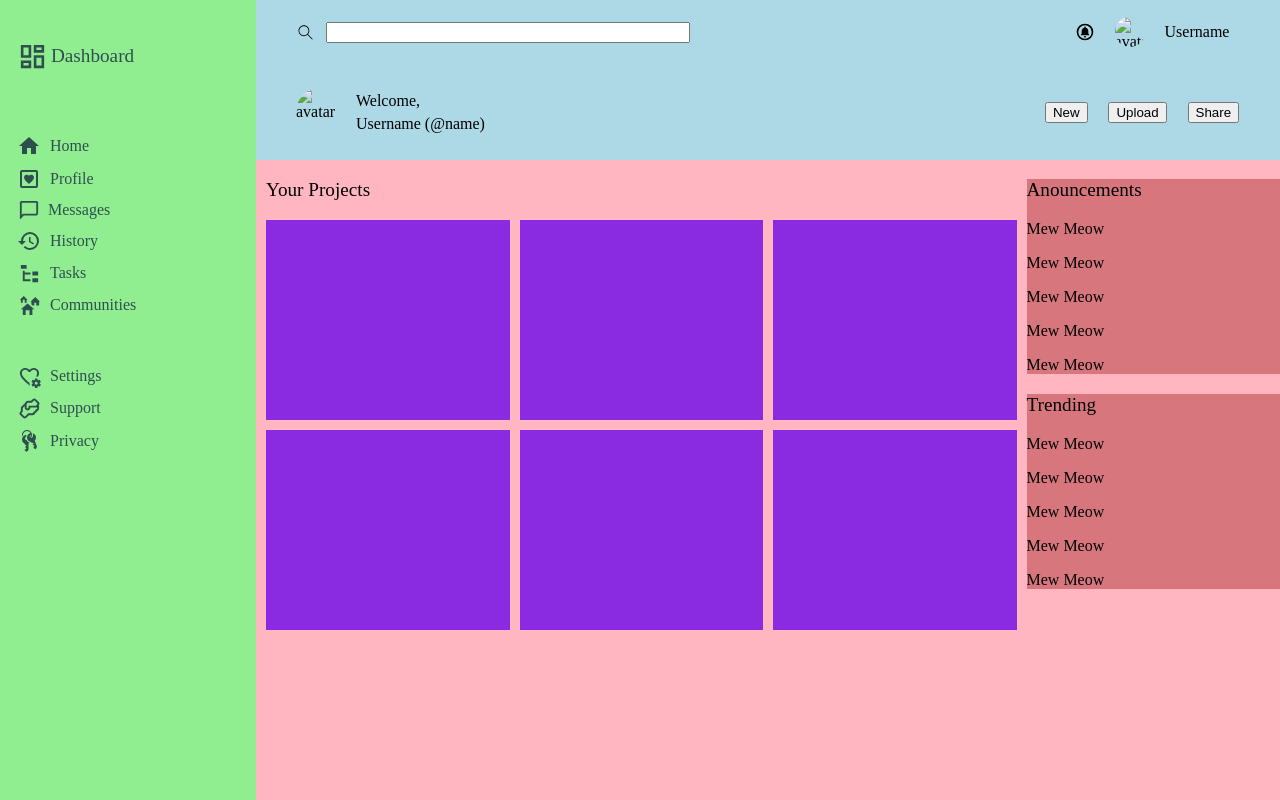
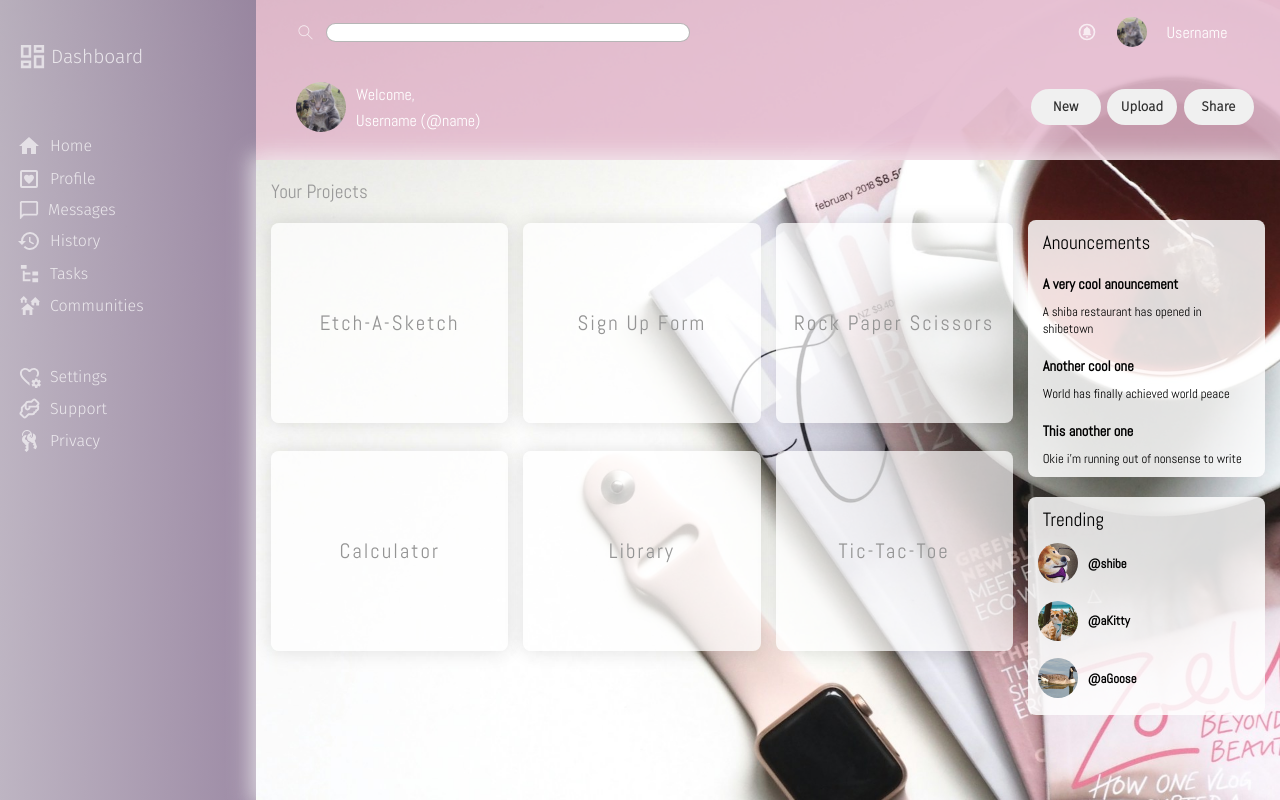
Before and after one commit to Zo-Snow/odin-admin-dashboard, a plain HTML site: page index.html in a window 1280 px wide. Drawn offline with Linux system fonts and the light colour scheme.

Commit message:
Complete styling with css

```diff
--- a/index.html
+++ b/index.html
@@ -5,6 +5,12 @@
     <meta name="viewport" content="width=device-width, initial-scale=1.0">
     <title>Admin Dashboard</title>
     <link rel="stylesheet" href="./styles.css">
+    <link rel="preconnect" href="https://fonts.googleapis.com">
+<link rel="preconnect" href="https://fonts.gstatic.com" crossorigin>
+<link href="https://fonts.googleapis.com/css2?family=Fira+Sans:wght@300&display=swap" rel="stylesheet">
+<link rel="preconnect" href="https://fonts.googleapis.com">
+<link rel="preconnect" href="https://fonts.gstatic.com" crossorigin>
+<link href="https://fonts.googleapis.com/css2?family=Abel&display=swap" rel="stylesheet">
 </head>
 <body>
     <div class="container">
@@ -43,14 +49,14 @@
                 </div>
                 <div class="header-row-2">
                     <svg class="header-icon"  xmlns="http://www.w3.org/2000/svg" viewBox="0 0 24 24"><title>bell-circle-outline</title><path d="M17,16H7V15L8,14V11.39C8,10.3 8.27,9.34 8.79,8.53C9.3,7.72 10.04,7.21 11,7V6.5A1,1 0 0,1 12,5.5A1,1 0 0,1 13,6.5V7C13.96,7.21 14.7,7.72 15.21,8.53C15.73,9.34 16,10.3 16,11.39V14L17,15V16M13.5,17A1.5,1.5 0 0,1 12,18.5A1.5,1.5 0 0,1 10.5,17H13.5M12,2A10,10 0 0,1 22,12A10,10 0 0,1 12,22A10,10 0 0,1 2,12A10,10 0 0,1 12,2M12,4A8,8 0 0,0 4,12A8,8 0 0,0 12,20A8,8 0 0,0 20,12A8,8 0 0,0 12,4Z" /></svg>
-                <img class="profile-img" src="" alt="avatar">
+                <img class="profile-img" src="./images/selfie.jpg" alt="avatar">
                 <p class="username">Username</p>
                 </div>
             </div>
 
             <div class="header-2">
                 <div class="header-2-row-1">
-                    <img class="profile-img" src="" alt="avatar">
+                    <img class="profile-img" src="./images/selfie.jpg" alt="avatar">
                     <div class="header-2-col">
                        <p>Welcome,</p>
                        <p>Username (@name)</p>
@@ -72,30 +78,50 @@
             <div>
                 <p class="heading project">Your Projects</p>
                 <div class="main-col-1">
-                    <div class="card"></div>
-                    <div class="card"></div>
-                    <div class="card"></div>
-                    <div class="card"></div>
-                    <div class="card"></div>
-                    <div class="card"></div>
+                    <div class="card one">
+                        <p class="card-text">Etch-A-Sketch</p>
+                    </div>
+                    <div class="card two">
+                        <p class="card-text">Sign Up Form</p>
+                    </div>
+                    <div class="card three">
+                        <p class="card-text">Rock Paper Scissors</p>
+                    </div>
+                    <div class="card four">
+                        <p class="card-text">Calculator</p>
+                    </div>
+                    <div class="card five">
+                        <p class="card-text">Library</p>
+                    </div>
+                    <div class="card six">
+                        <p class="card-text">Tic-Tac-Toe</p>
+                    </div>
                 </div>
             </div>
             <div class="main-col-2">
-                <div class="side-card">
+                <div class="side-card one">
                    <p class="heading">Anouncements</p>
-                   <p class="extra">Mew Meow</p>
-                   <p class="extra">Mew Meow</p>
-                   <p class="extra">Mew Meow</p>
-                   <p class="extra">Mew Meow</p>
-                   <p class="extra">Mew Meow</p>
+                   <p class="extra heading">A very cool anouncement</p>
+                   <p class="extra">A shiba restaurant has opened in shibetown</p>
+                   <p class="extra heading">Another cool one</p>
+                   <p class="extra">World has finally achieved world peace</p>
+                   <p class="extra heading">This another one</p>
+                   <p class="extra">Okie i'm running out of nonsense to write</p>
                 </div>
-                <div class="side-card">
-                   <p class="heading">Trending</p>
-                    <p class="extra">Mew Meow</p>
-                    <p class="extra">Mew Meow</p>
-                    <p class="extra">Mew Meow</p>
-                    <p class="extra">Mew Meow</p>
-                    <p class="extra">Mew Meow</p>
+                <div class="side-card two">
+                    <p class="heading">Trending</p>
+                    <div class="trend-accnt">
+                        <img class="profile-img" src="./images/shiba.jpg" alt="shiba inu image">
+                        <p class="extra">@shibe</p>
+                    </div>
+                    <div class="trend-accnt">
+                         <img class="profile-img" src="./images/kitty.jpg" alt="cat image">
+                         <p class="extra">@aKitty</p>
+                    </div>
+                    <div class="trend-accnt">
+                         <img class="profile-img" src="./images/goose.jpg" alt="goose image">
+                         <p class="extra">@aGoose</p>
+                    </div>
                 </div>
 
             </div>
--- a/styles.css
+++ b/styles.css
@@ -1,26 +1,37 @@
 body, .header-2-col p, .username {
     margin: 0;
+    font-family: 'Abel', sans-serif;
+    color: rgb(255, 255, 255);
+}
+
+body {
+    background-color: white;
+    background-image: url("./images/jess-bailey-rBh0T1QaC1Q-unsplash.jpg");
+    background-size: cover;
+    background-repeat: no-repeat;
 }
 
 .container {
     height: 100vh;
     display: grid;
     grid-template-columns: 1fr 4fr;
-    grid-template-rows: minmax(100px, 1fr) 4fr;
+    grid-template-rows: minmax(120px, 1fr) 4fr;
+
 }
 
 .sidebar {
-    background-color: lightgreen;
+    background-image: linear-gradient(to right, rgba(184, 174, 189, 0.904), rgba(147, 127, 156, 0.904));
     grid-row: 1 / 3;
-
     display: grid;
     grid-template-rows: 1fr 2fr 4fr;
     align-items:center ;
-    gap: 5px
+    gap: 5px;
+    font-family: 'Fira Sans', sans-serif;
+
 }
 
 .sidebar-icon, .dashboard-icon {
-    fill: darkslategray;
+    fill: rgba(255, 255, 255, 0.623);
     margin-left: 17px;
     margin-right: 5px;
     width: min(24px);
@@ -43,7 +54,7 @@ body, .header-2-col p, .username {
 }
 
 .dashboard-text, .sidebar-list li {
-    color: darkslategray;
+    color: rgba(255, 255, 255, 0.737);
     font-size: 1.2rem;
     margin: 0;
     margin-right: 5px;
@@ -73,7 +84,8 @@ body, .header-2-col p, .username {
 /* Header ------------------------------- */
 
 .header {
-    background-color: lightblue;
+    background-color: #0d3528de;
+    background-color: #e3b5cad3;
     display: grid;
     grid-template-columns: 1fr;
     grid-template-rows: 1fr 1.5fr;
@@ -89,10 +101,12 @@ body, .header-2-col p, .username {
     width: 30px;
     height: 30px;
     border-radius: 50%;
+    transition: transform .2s;
 }
 
 .header-icon {
     width: 20px;
+    fill: rgba(255, 255, 255, 0.715);
 }
 
 .header-row-1, .header-row-2 {
@@ -104,6 +118,20 @@ body, .header-2-col p, .username {
 
 .header-row-1 input {
     width:  clamp(100px, 50%, 400px);
+    border-radius: 15px;
+    border: 1px solid rgba(128, 128, 128, 0.571);
+}
+
+.header-row-1 input:focus {
+    outline: none;
+    box-shadow: 0px 0px 10px white;
+    border: none;
+}
+
+.header-row-1 input:hover {
+    outline: none;
+    box-shadow: 0px 0px 10px white;
+    border: none;
 }
 
 .header-row-1, .header-2-row-1 {
@@ -118,12 +146,14 @@ body, .header-2-col p, .username {
 .header-2-row-1 {
     display: flex;
     align-items: center;
+    margin-bottom: 10px;
 }
 
 .header-2-row-2 {
     display: flex;
     justify-content: space-evenly;
     margin-right: 20px;
+    margin-bottom: 10px;
 }
 
 .header-2-col {
@@ -138,14 +168,31 @@ body, .header-2-col p, .username {
     height: 50px;
 }
 
+.header button {
+    border: none;
+    color: rgba(0, 0, 0, 0.804);
+    background-color: rgb(240, 240, 240);
+    padding: 10px;
+    border-radius: 20px;
+    width: min(70px);
+    font-family: 'Fira Sans', sans-serif;
+    font-weight: 600;
+    transition: transform .2s;
+}
+
+.header button:hover, .profile-img:hover {
+    transform: scale(1.03);
+    background-color: white;
+}
 
 /* Main ------------------------------- */
 
 .main-content {
-    background-color: lightpink;
+    box-shadow: 0 0 25px 5px #ffffff76,
+    0 0 15px 5px #ececec5e;
     display: grid;
     grid-template-columns: 3fr 1fr;
-    gap: 10px;
+    gap: 15px;
 }
 
 .main-col-1 {
@@ -155,14 +202,105 @@ body, .header-2-col p, .username {
 }
 
 .side-card {
-    background-color: rgba(165, 42, 42, 0.447);
+    background-color: rgba(255, 255, 255, 0.838);
+    border-radius: 8px;
+    color: black;
+    margin-right: 15px;
+}
 
+
+.side-card.one {
+    margin-top: 60px;
+}
+
+.side-card > p {
+   margin: 0px;
+   padding: 10px 15px 10px 15px;
+}
+
+.side-card > .extra {
+    font-size: .8rem;
+}
+
+.extra.heading {
+    font-size: .9rem;
+    font-weight: bold;
+    padding: 10px 15px 0px 15px;
+}
+
+.side-card.two > .heading {
+    margin-top: 20px;
+}
+
+.trend-accnt > .extra {
+    font-weight: bold;
+    font-size: .8rem;
+}
+
+.trend-accnt {
+    display: flex;
+    align-items: center;
+    gap: 10px;
+    padding-left: 10px;
+    padding-bottom: 15px;
+}
+
+.trend-accnt > .profile-img {
+    width: 40px;
+    height: 40px;
 }
 
 .card {
-    background-color: blueviolet;
+    background-color: rgba(255, 255, 255, 0.699);
+    box-shadow: 0px 0px 20px rgba(0, 0, 0, 0.123);
     height: 200px;
-    margin: 0px 0px 10px 10px;
+    margin: 0px 0px 28px 15px;
+    border-radius: 8px;
+    transition: transform .6s;
+    display: flex;
+    justify-content: center;
+    align-items: center;
+}
+
+.card:hover {
+    transform: scale(1.06);
+    background-size: cover;
+    opacity: 75%;
+    color: rgba(255, 255, 255, 0);
+    font-size: 0.1rem;
+}
+
+.card:hover > p {
+    display: none;
+}
+
+.card.one:hover {
+    background-image: url(./images/one.png);
+}
+
+.card.two:hover {
+    background-image: url(./images/two.png);
+}
+
+.card.three:hover {
+    background-image: url(./images/three.png);
+}
+
+.card.four:hover {
+    background-image: url(./images/four.png);
+}
+
+.card.five:hover {
+    background-image: url(./images/five.png);
+}
+
+.card.six:hover {
+    background-image: url(./images/six.png);
+}
+.card-text {
+    color: rgb(148, 148, 148);
+    letter-spacing: 2px;
+    font-size: 1.3rem;
 }
 
 .heading {
@@ -170,5 +308,6 @@ body, .header-2-col p, .username {
 }
 
 .heading.project {
-    margin-left: 10px;
+    margin-left: 15px;
+    color: rgb(153, 153, 153);
 }
```
Also changed, not shown: images/five.png (added), images/four.png (added), images/goose.jpg (added), images/jess-bailey-rBh0T1QaC1Q-unsplash.jpg (added), images/kitty.jpg (added), images/one.png (added), images/selfie.jpg (added), images/shiba.jpg (added), images/six.png (added), images/three.png (added), images/two.png (added).
